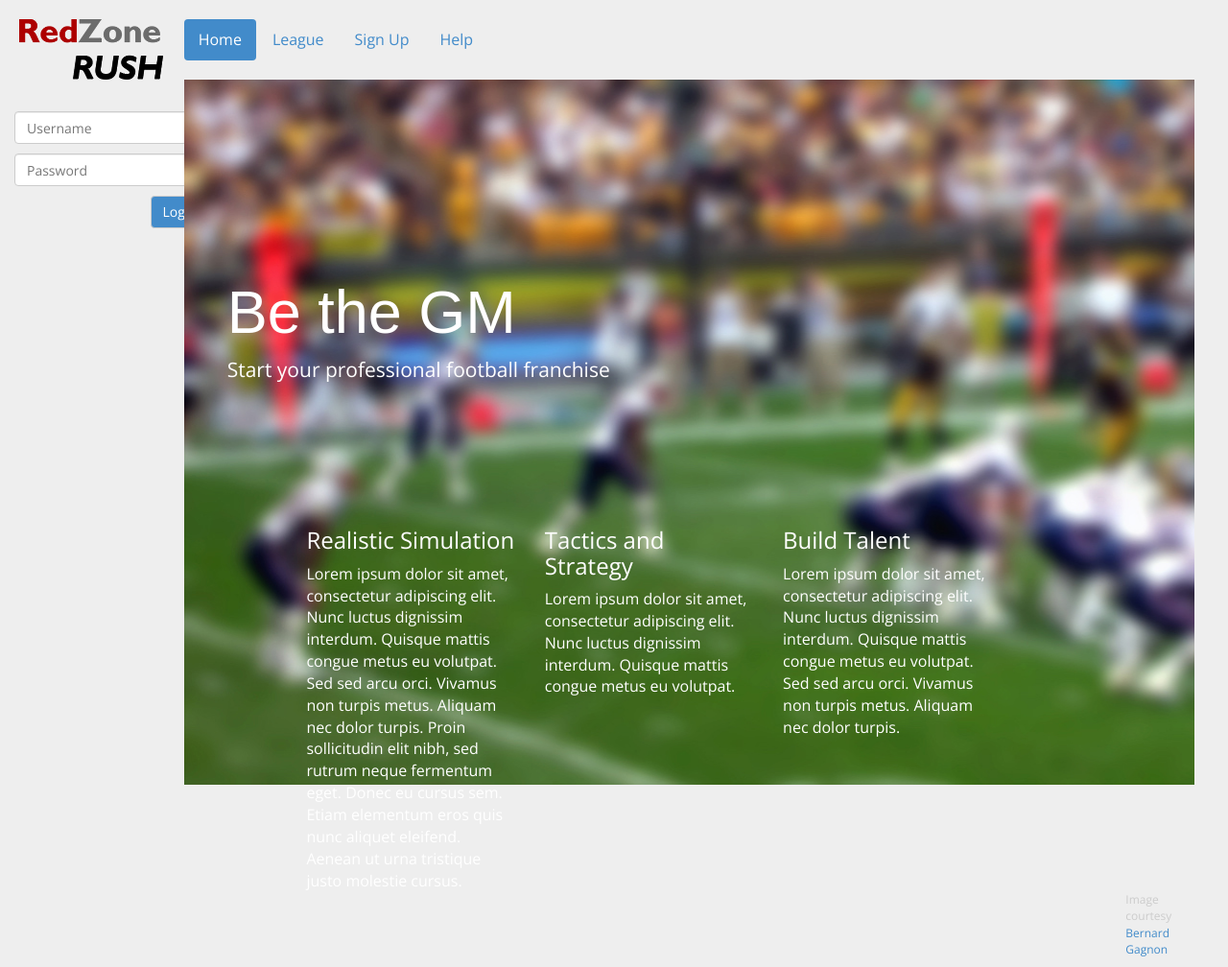
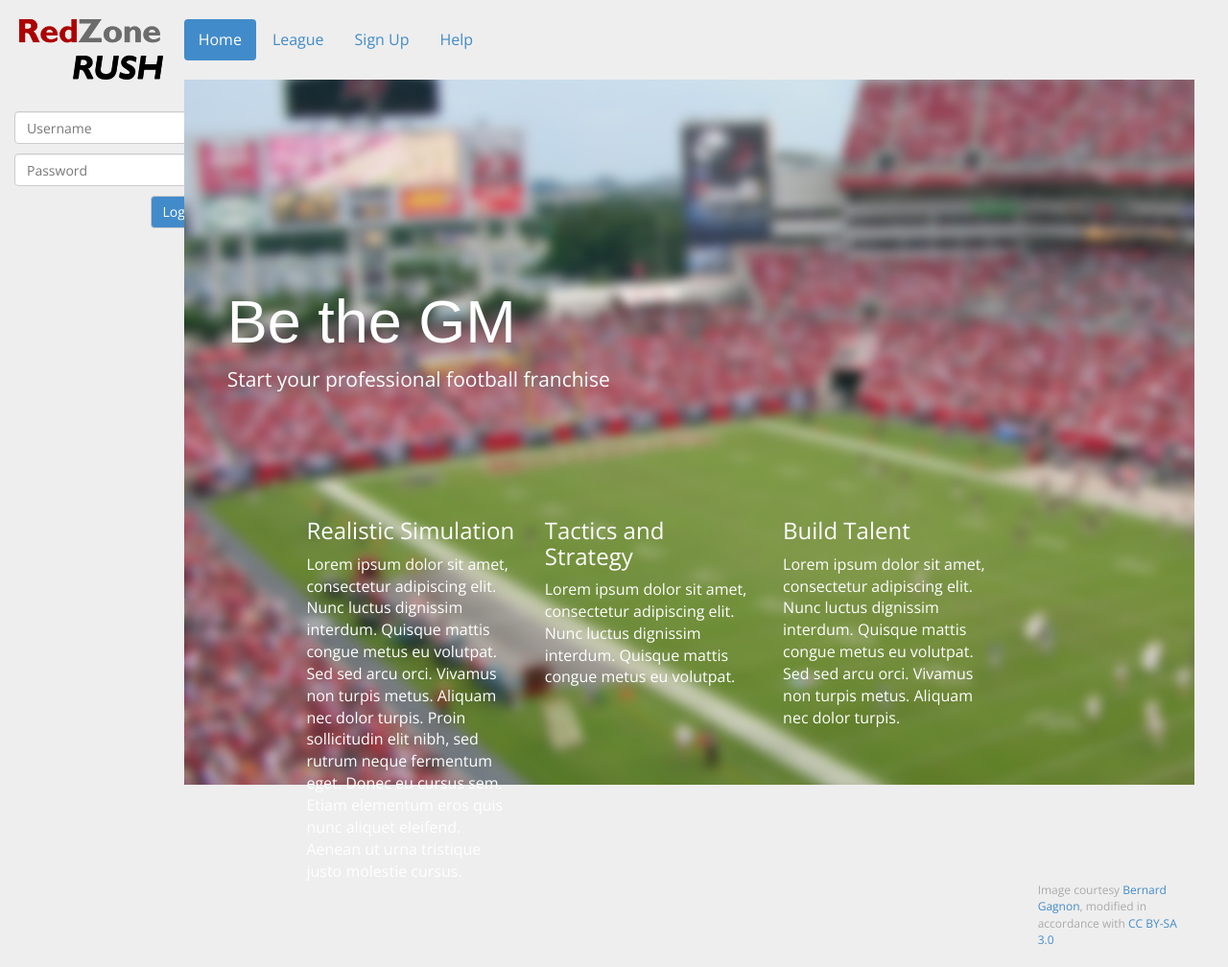
Before and after one commit to sbaner/rz-rush, a PHP site: page / in a window 1280 px wide. Shown: the whole page at 96% size. After the commit the page ends 985 px from the top, so only its background shows below. Run offline with PHP 8.4, Linux system fonts and the light colour scheme.

Commit message:
Changed home page background

```diff
--- a/index.html
+++ b/index.html
@@ -81,10 +81,10 @@
         </div>
       </div>
       <div class="row">
-        <div class="col-md-1 col-md-offset-11">
+        <div class="col-md-2 col-md-offset-10">
           <div class="credit">
             <p>Image courtesy
-            <a href="http://commons.wikimedia.org/wiki/User:Bgag">Bernard Gagnon</a></p>
+            <a href="http://commons.wikimedia.org/wiki/User:Bgag">Bernard Gagnon</a>, modified in accordance with <a href="http://creativecommons.org/licenses/by-sa/3.0/legalcode">CC BY-SA 3.0</a></p>
           </div>
         </div>
       </div>
--- a/main.css
+++ b/main.css
@@ -8,12 +8,12 @@
 .jumbotron h1{
 	color:#FFF;
 	font-family:"Arial Bold", sans-serif;
-	margin-top:160px;
+	margin-top:170px;
 }
 
 .jumbotron p{
 	color:#FFF;
-	margin-bottom:130px;
+	margin-bottom:110px;
 }
 .jumbotron .learn-more p{
 	font-size: 16px;
@@ -56,7 +56,7 @@ input {
 }
 
 .credit p {
-	color:#CCCCCC;
+	color:#AAA;
 	font-size:12px;
 }
 
```
Also changed, not shown: background.jpg.
